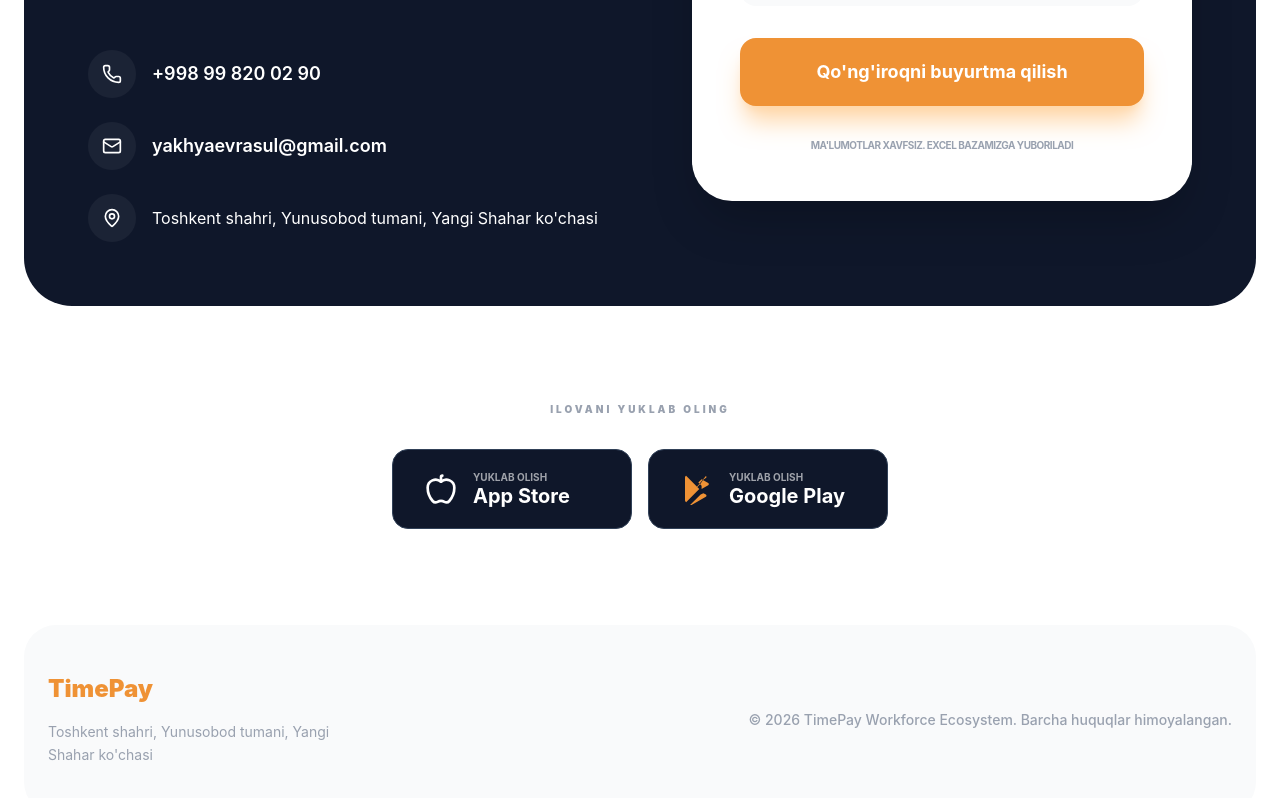
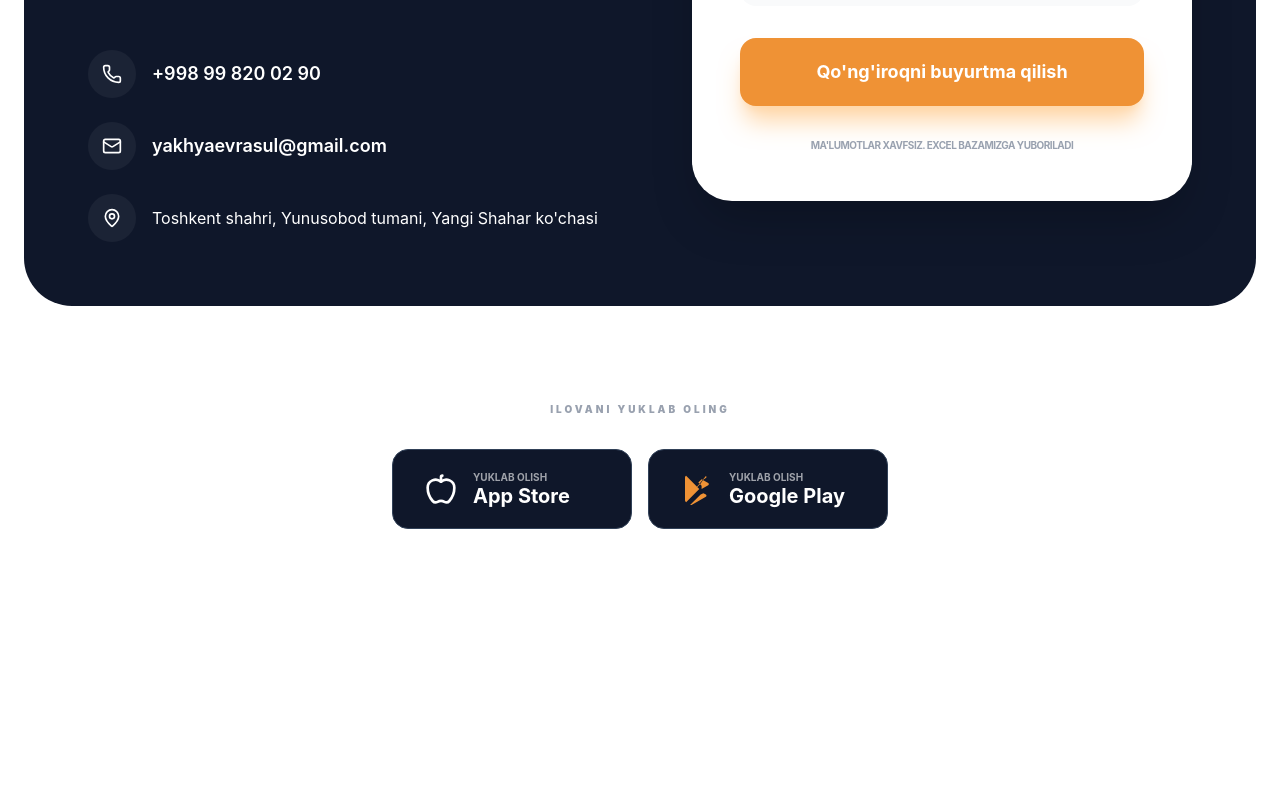
Before and after one commit to AsadbekProgrammer/timepay, a React (Vite) app: page / in a window 1280 px wide. Shown: the part 6948-7746 px from the top of the page. After the commit the page ends 7597 px from the top, so only its background shows below. Built offline with nearby package versions, Linux system fonts and the light colour scheme.

Commit message:
Update Footer.jsx

```diff
--- a/src/components/Footer.jsx
+++ b/src/components/Footer.jsx
@@ -45,30 +45,7 @@
 
       {/* Footer qismi */}
       <footer className="w-full px-4 md:px-6 pb-6">
-        {/* O'ZGARISHLAR:
-            1. w-full: Konteyner ekranni to'liq egallashini ta'minlaydi (Eng muhimi shu!).
-            2. text-center md:text-left: Mobilda markazda, desktopda chapda turishini aniq belgiladik.
-            3. overflow-hidden: Ichki elementlar tashqariga chiqib ketmasligi uchun.
-        */}
-        <div className="bg-[#F9FAFB] w-full max-w-8xl rounded-[32px] mx-auto px-6 py-12 flex flex-col md:flex-row justify-between gap-8 items-center overflow-hidden text-center md:text-left">
 
-          <div className="space-y-4 flex-shrink-0 flex flex-col items-center md:items-start w-full md:w-auto">
-            <div className="text-2xl font-black text-tp-orange leading-none h-8 flex items-center">
-              TimePay
-            </div>
-            <p className="text-gray-400 text-sm max-w-xs leading-relaxed mx-auto md:mx-0">
-              Toshkent shahri, Yunusobod tumani, Yangi Shahar ko'chasi
-            </p>
-          </div>
-
-          {/* 4. whitespace-normal md:whitespace-nowrap:
-                Mobilda matn sig'masa pastga tushsin, desktopda bir qator bo'lsin.
-          */}
-          <div className="text-gray-400 text-sm font-medium whitespace-normal md:whitespace-nowrap flex-shrink-0 text-center md:text-right w-full md:w-auto">
-            © 2026 TimePay Workforce Ecosystem. Barcha huquqlar himoyalangan.
-          </div>
-
-        </div>
       </footer>
     </>
   );
```
